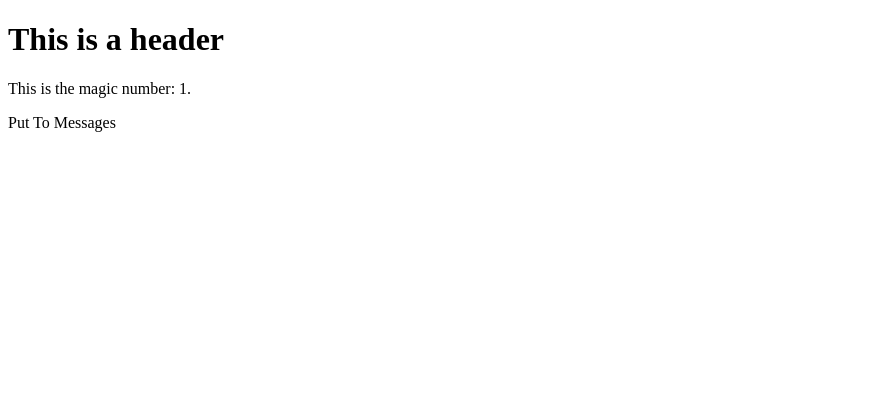
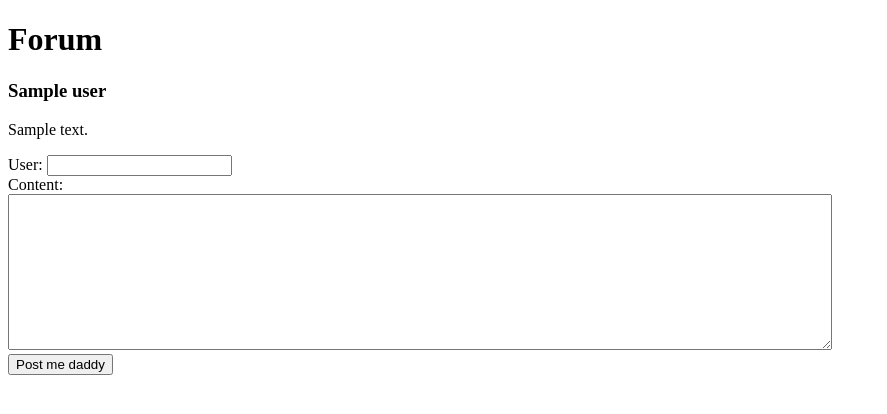
Before and after one commit to dparker2/fastbb, a Python web app: template templates/page.html.jinja2 in a window 1280 px wide. Shown: the top 414 px of the page, without its empty margins (0-887 px from the left). Run offline with Jinja, Linux system fonts and the light colour scheme; the template is opened without the code that fills it: most values are stand-ins (such as "Sample title", 1, 10 or a date in 2020); some libraries are stand-ins or nearby versions.

Commit message:
we got posts baby

```diff
--- /dev/null
+++ b/sql/1_posts.sql
@@ -0,0 +1,6 @@
+CREATE TABLE IF NOT EXISTS posts (
+    id INTEGER PRIMARY KEY AUTOINCREMENT,
+    date_posted TIMESTAMP DEFAULT CURRENT_TIMESTAMP,
+    content TEXT,
+    user TEXT
+);
--- a/templates/page.html.jinja2
+++ b/templates/page.html.jinja2
@@ -1,17 +1,37 @@
 <!DOCTYPE html>
 <html lang="en">
+
 <head>
     <meta charset="UTF-8">
     <title>This is the title</title>
-    <script src="https://unpkg.com/htmx.org@1.9.2" integrity="sha384-L6OqL9pRWyyFU3+/bjdSri+iIphTN/bvYyM37tICVyOJkWZLpP2vGn6VUEXgzg6h" crossorigin="anonymous"></script>
+    <script src="https://unpkg.com/htmx.org@1.9.2"
+        integrity="sha384-L6OqL9pRWyyFU3+/bjdSri+iIphTN/bvYyM37tICVyOJkWZLpP2vGn6VUEXgzg6h"
+        crossorigin="anonymous"></script>
 </head>
+
 <body>
-    <h1>This is a header</h1>
-    {% block content %}
-    <p id="counter">This is the magic number: {{ count }}.</p>
-    {% endblock %}
-    <div hx-put="/clicked" hx-target="#counter">
-        Put To Messages
+    <h1>Forum</h1>
+    <div id="posts">
+        {% block post %}
+        {% for p in posts %}
+        <div>
+            <h3>{{ p["user"] }}</h3>
+            <p>{{ p["content"] }}</p>
+        </div>
+        {% endfor %}
+        {% endblock %}
     </div>
+    <form id="post-form" hx-post="/posts" hx-target="#posts" hx-swap="beforeend">
+        <div><label>User: <input type="text" name="user" /></label></div>
+        <div><label>Content: <br /><textarea rows="10" cols="100" name="content"></textarea></label></div>
+        <div><button type="submit">Post me daddy</button></div>
+    </form>
+    <script>
+        document.body.addEventListener('htmx:afterSwap', function (evt) {
+            const form = document.querySelector("#post-form");
+            form.reset();
+        });
+    </script>
 </body>
+
 </html>
```
Also changed, not shown: main.py (+44 -11 lines), 3 other files.
